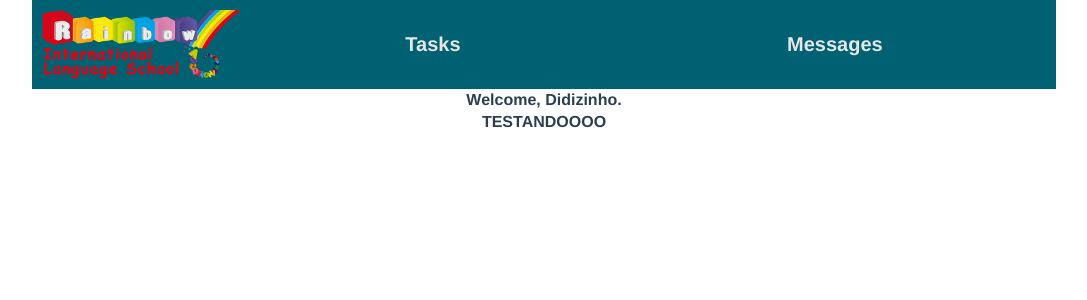
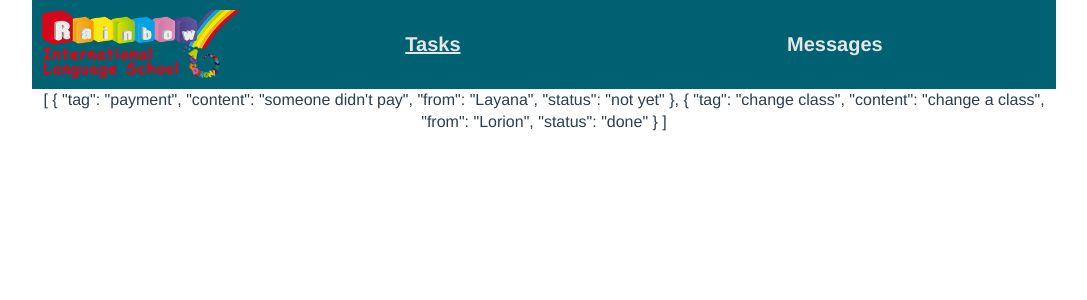
Before and after one commit to Diego-Bittencourt/task_management, a Vue app: page /tasklist in a window 1280 px wide. Shown: the top 300 px of the page, without its empty margins (96-1183 px from the left). Built offline with nearby package versions, Linux system fonts and the light colour scheme.

Commit message:
vue router implemented

```diff
--- a/src/App.vue
+++ b/src/App.vue
@@ -1,15 +1,12 @@
 <template>
   <the-header></the-header>
-  <landing-page></landing-page>
+  <router-view></router-view>
 </template>
 
 <script>
-import LandingPage from './pages/LandingPage.vue';
 
 export default {
-  components: {
-    LandingPage
-  }
+
 
 }
 </script>
--- a/src/components/TheHeader.vue
+++ b/src/components/TheHeader.vue
@@ -3,7 +3,7 @@
         <nav>
             <img src="../assets/top.png">
             <ul>
-                <li><h1>Tasks</h1></li>
+                <router-link to="/tasklist"><li><h1>Tasks</h1></li></router-link>
                 <li><h1>Messages</h1></li>
             </ul>
         </nav>
--- a/src/main.js
+++ b/src/main.js
@@ -1,6 +1,7 @@
 import { createApp } from 'vue';
 import App from './App.vue';
 import store from './store/index.js';
+import router from './router.js';
 import TheHeader from './components/TheHeader.vue';
 
 
@@ -10,5 +11,6 @@ const app = createApp(App);
 app.component('the-header', TheHeader);
 
 app.use(store);
+app.use(router);
 
 app.mount('#app');
--- a/src/pages/LandingPage.vue
+++ b/src/pages/LandingPage.vue
@@ -1,15 +1,19 @@
 <template>
-    <h1>Welcome, {{userName}}.</h1>
-    <h1>TESTANDOOOO</h1>
+  <h1>Welcome, {{ userName }}.</h1>
+  <p>
+    This is the task platform to enhance the communication with the school
+    staff.
+  </p>
+  {{ tasks }}
 </template>
 
 <script>
 export default {
-    computed: {
-        userName() {
-            return this.$store.getters.getUserName;
-            // return "isso"
-        }
-    }
-}
+  computed: {
+    userName() {
+      return this.$store.getters.getUserName;
+      // return "isso"
+    },
+  },
+};
 </script>
--- /dev/null
+++ b/src/pages/NotFound.vue
@@ -0,0 +1,10 @@
+<template>
+    <h1>NOT FOUND</h1>
+</template>
+
+
+<script>
+export default {
+
+}
+</script>
--- /dev/null
+++ b/src/pages/tasks/TaskList.vue
@@ -0,0 +1,13 @@
+<template>
+    {{tasks}}
+</template>
+
+<script>
+export default {
+    computed: {
+        tasks() {
+            return this.$store.getters['tasks/getTasks'];
+        }
+    }
+}
+</script>
--- /dev/null
+++ b/src/router.js
@@ -0,0 +1,28 @@
+import { createRouter, createWebHistory } from 'vue-router';
+
+import LandingPage from './pages/LandingPage.vue';
+import TaskList from './pages/tasks/TaskList.vue';
+import NotFound from './pages/NotFound.vue';
+
+// import store from './store/index.js';
+
+const router = createRouter({
+    history: createWebHistory(),
+    routes: [
+        {
+            path: '/',
+            component: LandingPage
+        },
+        {
+            path: '/tasklist',
+            component: TaskList
+        },
+        {
+            path: '/:notFound(.*)',
+            component: NotFound
+        }
+    ]
+});
+
+
+export default router;
--- a/src/store/modules/tasks/getters.js
+++ b/src/store/modules/tasks/getters.js
@@ -0,0 +1,5 @@
+export default {
+    getTasks(state) {
+        return state.tasks;
+    }
+};
```
